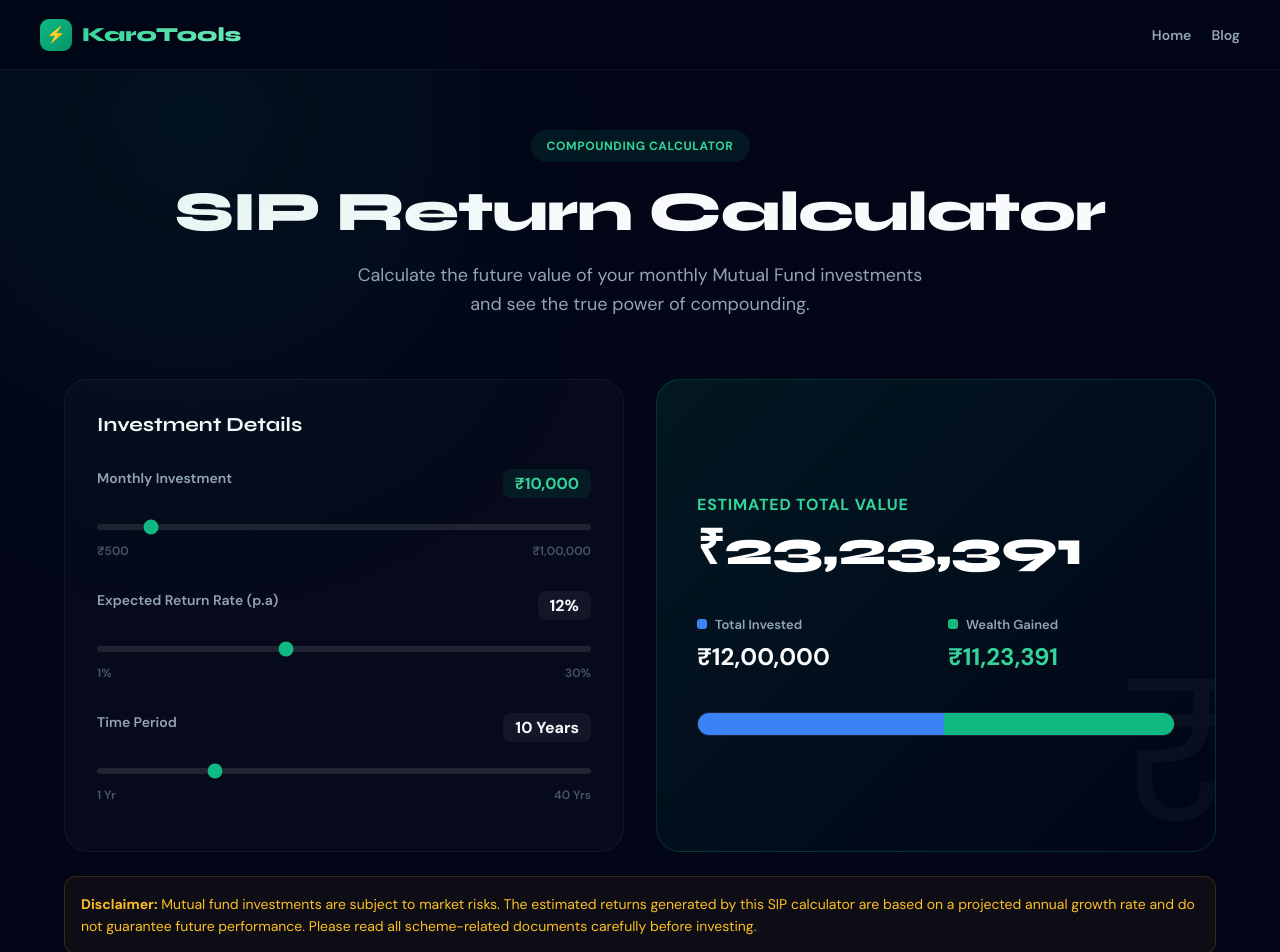
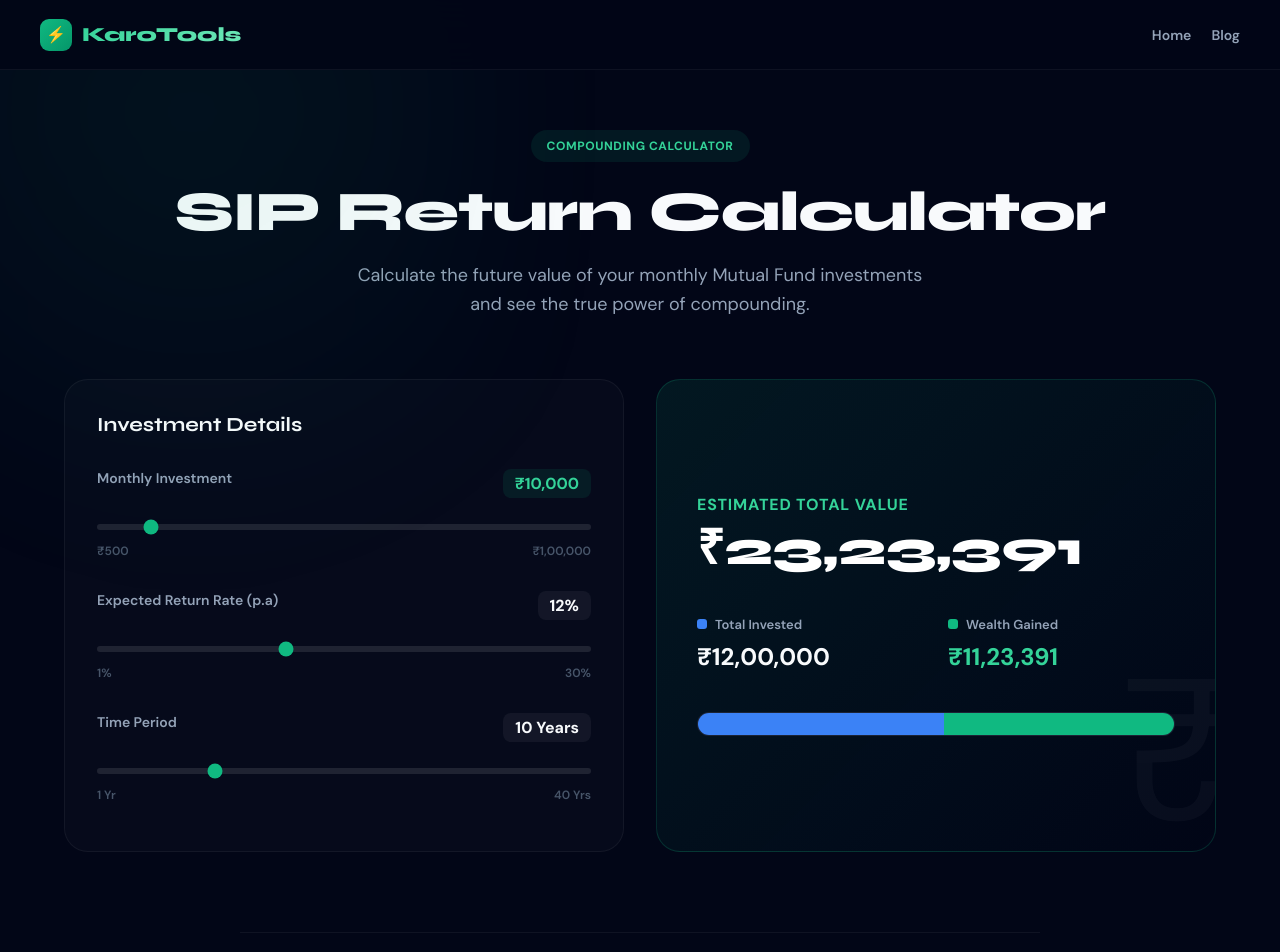
Before and after one commit to daxpatel109/karotools, a React (Vite) app: page /sip-calculator in a window 1280 px wide. Shown: the top 952 px of the page. Built offline with nearby package versions, Linux system fonts and the light colour scheme.

Commit message:
fix(sip): remove redundant second disclaimer

```diff
--- a/src/SIPCalculator.jsx
+++ b/src/SIPCalculator.jsx
@@ -222,11 +222,6 @@ export default function SIPCalculator() {
           </div>
         </div>
 
-        {/* Disclaimer */}
-        <div style={{ marginTop: "24px", padding: "16px", background: "rgba(245,158,11,0.05)", border: "1px solid rgba(245,158,11,0.2)", borderRadius: "12px", color: "#fbbf24", fontSize: "14px", lineHeight: "1.6" }}>
-          <strong>Disclaimer:</strong> Mutual fund investments are subject to market risks. The estimated returns generated by this SIP calculator are based on a projected annual growth rate and do not guarantee future performance. Please read all scheme-related documents carefully before investing.
-        </div>
-
         {/* SEO Text Content below calculator */}
         <div style={{ marginTop: "80px", borderTop: "1px solid rgba(255,255,255,0.05)", paddingTop: "60px", maxWidth: "800px", margin: "80px auto 0" }}>
           <h2 style={{ fontSize: "32px", fontWeight: "800", fontFamily: "'Syne',sans-serif", marginBottom: "24px", color: "#f1f5f9" }}>How does a SIP Calculator work?</h2>
```
